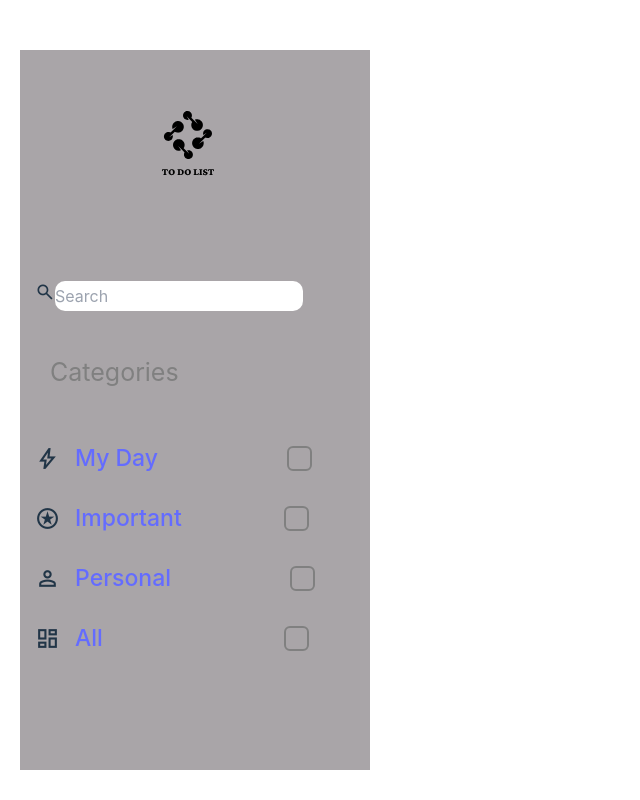
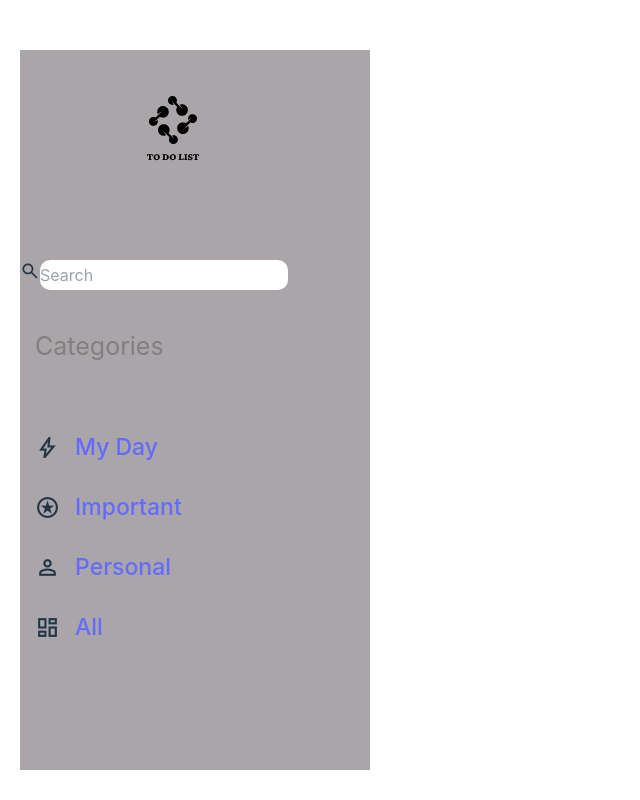
Before and after one commit to 4GeeksAcademy/Fp64-BobEsponja-ToDo-List, a React (Vite) app in the folder bobesponja-todo-list/: page / in a window 1280 px wide. Shown: the whole page, without its empty margins (0-640 px from the left). Built offline with nearby package versions, Linux system fonts and the light colour scheme.

Commit message:
Funcionalidad componentes check

```diff
--- /dev/null
+++ b/bobesponja-todo-list/src/components/Categorias/Categorias.jsx
@@ -0,0 +1,44 @@
+import React from 'react'
+
+export default function Categorias({textoCategoria, setCategorias}) {
+
+const setClass = () =>{
+
+    return textoCategoria === 'My Day' ? 'mydaycateg' :
+       textoCategoria === 'Personal' ? 'personalcateg' :
+       textoCategoria === 'All' ? 'allcateg' :
+       textoCategoria === 'Important' ? 'importantcateg' :
+       undefined;
+
+}
+const setClassIcono =()=>{
+    return textoCategoria === 'My Day' ? 'bolt' :
+    textoCategoria === 'Personal' ? 'person' :
+    textoCategoria === 'All' ? 'dashboard' :
+    textoCategoria === 'Important' ? 'stars' :
+    undefined;
+
+}
+
+const setDiv =()=>{
+    return textoCategoria === 'My Day' ? 'mydaydiv' :
+       textoCategoria === 'Personal' ? 'personaldiv' :
+       textoCategoria === 'All' ? 'alldiv' :
+       textoCategoria === 'Important' ? 'importantdiv' :
+       undefined;
+
+}
+
+const setNewCategoryState =()=>{
+    setCategorias(textoCategoria)
+
+}
+  return (
+
+      <div className={setDiv()}>
+        <span className="material-symbols-outlined">{setClassIcono()}</span>
+        <a href="#" className={setClass()} onClick={setNewCategoryState}>{textoCategoria}</a>
+        </div>
+
+  )
+}
--- a/bobesponja-todo-list/src/components/Sidebar/FirstTop.jsx
+++ b/bobesponja-todo-list/src/components/Sidebar/FirstTop.jsx
@@ -1,28 +1,29 @@
-import React from 'react'
+import React, { useEffect } from 'react'
 import './FirstTop.css'
 import { useState } from 'react'
 import Logo from '../../assets/Logo.svg'
 
 
-export default function FirstTop() {
+export default function FirstTop({ categorias }) {
+  const [inputState, setInputState] = useState('')
+  const [taskListState, setTaskListState] = useState([]);
+  const [filteredTaskListState, setFilteredTaskListState] = useState([]);
+  const [filteredTaskCategoryState, setFilteredTaskCategoryState] = useState([]);
 
-    // const [tasks, setTasks] = useState([]);
-    // const [search, setSearch] = useState("");
 
-    // const addTask = task => {
-    //   if (task) {
-    //     setTasks([...tasks, task]);
-    //   }
-    // };
+  useEffect(() => {
+        setTaskListState([]);
+      },[]);
 
-    // const handleSearch = event => {
-    //   setSearch(event.target.value);
-    // };
+  useEffect(()=>{
+    inputState === '' ? setFilteredTaskListState(taskListState) : setFilteredTaskListState(taskListState.filter((task) => { return task.nombre.toLowerCase().includes(inputState.toLowerCase())}));
+  },[taskListState, inputState ])
 
-    // const filteredTasks = tasks.filter(task =>
-    //   task.toLowerCase().includes(search.toLowerCase())
-    // );
-    // value={search} onChange={handleSearch}
+  useEffect( () => {
+    // console.log(taskListState)
+    categorias === '' ? setFilteredTaskCategoryState(taskListState) :
+    setFilteredTaskCategoryState(taskListState.filter((task) => { return task.categoria.toLowerCase().includes(categorias.toLowerCase())}))
+  },[taskListState, categorias ])
 
   return (
     <div>
@@ -30,7 +31,7 @@
        <img className="logo" src={Logo}></img>
          <div className='search'>
             <span className="material-symbols-outlined lupa">search</span>
-                 <input type="text" id="search"  placeholder='Search' ></input>
+                 <input type="text" id="search"  placeholder='Search' onChange={event => setInputState(event.target.value)} value={inputState} ></input>
          </div>
          <span className='categories'>Categories</span>
         </div>
--- a/bobesponja-todo-list/src/components/Sidebar/Sidebar.jsx
+++ b/bobesponja-todo-list/src/components/Sidebar/Sidebar.jsx
@@ -1,42 +1,30 @@
-import React, { useState } from 'react';
+import React, { useEffect, useState } from 'react';
 import './Sidebar.css';
 import './FirstTop'
 import FirstTop from './FirstTop';
+import Categorias from '../Categorias/Categorias';
 
 
 
 
 
 export default function Sidebar() {
-    // const [myday, setMyDay] = useState("")
-    // const [important, setImportant] = useState("");
-    // const [personal, setPersonal] = useState("");
-    // const [all, setAll] = useState("")
+  const [categoriesState, setCategoriesState] = useState('')
 
-
+useEffect(()=>{
+  console.log(categoriesState)
+},[categoriesState])
 
   return (
 
 <div className='container'>
     <div className='sidebar'>
+    <FirstTop categorias={categoriesState}></FirstTop>
     <ul className='sidebarcategories'>
-       <FirstTop></FirstTop>
-      <div className='mydaydiv'>
-        <span className="material-symbols-outlined">bolt</span><a href="#" className='mydaycateg'>My Day</a>
-        <div className='status myday'></div>
-        </div>
-      <div className='importantdiv'>
-      <span className="material-symbols-outlined">stars</span><a href="#" className='importantcateg'>Important</a>
-            <div className='status important'></div>
-      </div>
-            <div className='personaldiv'>
-                <span className="material-symbols-outlined">person</span><a href="#" className='personalcateg'>Personal</a>
-                <div className='status personal'></div>
-            </div>
-        <div className='alldiv'>
-            <span className="material-symbols-outlined">dashboard</span><a href="#" className='allcateg'>All</a>
-            <div className='status all'></div>
-        </div>
+      <Categorias setCategorias={setCategoriesState}  textoCategoria={'My Day'}></Categorias>
+      <Categorias setCategorias={setCategoriesState} textoCategoria={'Important'}></Categorias>
+      <Categorias setCategorias={setCategoriesState} textoCategoria={'Personal'}></Categorias>
+      <Categorias setCategorias={setCategoriesState} textoCategoria={'All'}></Categorias>
         </ul>
     </div>
 </div>
```
Also changed, not shown: bobesponja-todo-list/src/components/Categorias/Categorias.css (added), bobesponja-todo-list/src/components/CompletedTask/CompletedTask.jsx (deleted), bobesponja-todo-list/src/components/NewTask/NewTask.css (deleted), bobesponja-todo-list/src/components/NewTask/NewTask.jsx (deleted).
